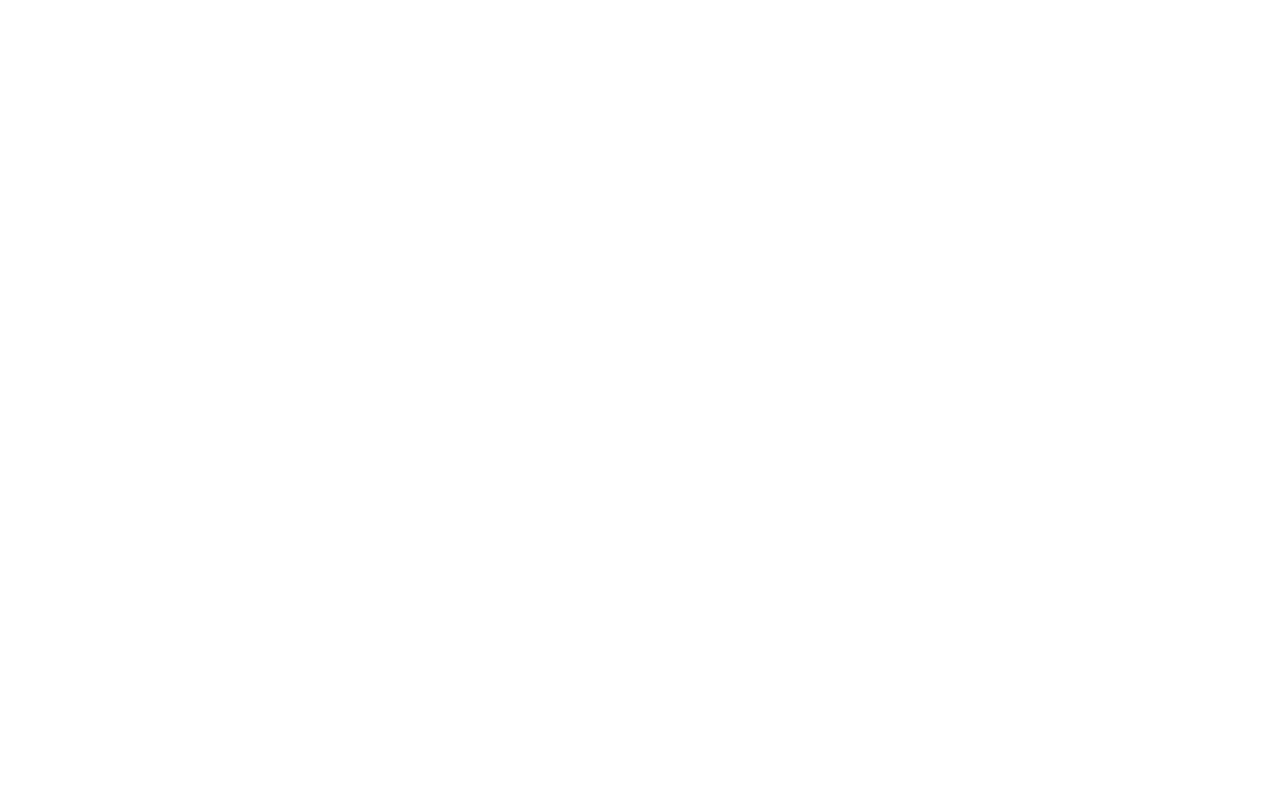
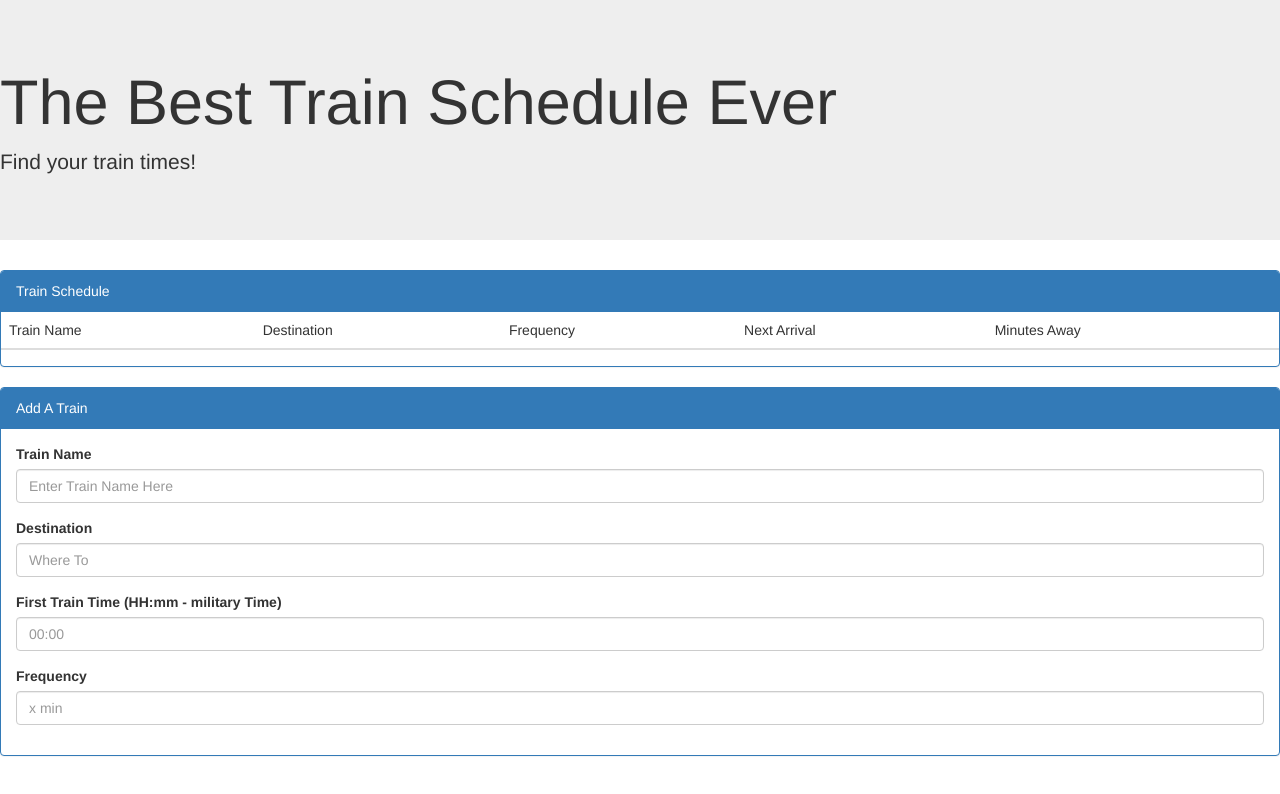
Before and after one commit to jricarte/Train-Firebase, a plain HTML site: page index.html in a window 1280 px wide. Drawn offline with nearby package versions, Linux system fonts and the light colour scheme.

Commit message:
Created basic wireframe to contain all train data parameters

```diff
--- /dev/null
+++ b/assets/css/reset.css
@@ -0,0 +1,48 @@
+/* http://meyerweb.com/eric/tools/css/reset/
+   v2.0 | 20110126
+   License: none (public domain)
+*/
+
+html, body, div, span, applet, object, iframe,
+h1, h2, h3, h4, h5, h6, p, blockquote, pre,
+a, abbr, acronym, address, big, cite, code,
+del, dfn, em, img, ins, kbd, q, s, samp,
+small, strike, strong, sub, sup, tt, var,
+b, u, i, center,
+dl, dt, dd, ol, ul, li,
+fieldset, form, label, legend,
+table, caption, tbody, tfoot, thead, tr, th, td,
+article, aside, canvas, details, embed,
+figure, figcaption, footer, header, hgroup,
+menu, nav, output, ruby, section, summary,
+time, mark, audio, video {
+	margin: 0;
+	padding: 0;
+	border: 0;
+	font-size: 100%;
+	font: inherit;
+	vertical-align: baseline;
+}
+/* HTML5 display-role reset for older browsers */
+article, aside, details, figcaption, figure,
+footer, header, hgroup, menu, nav, section {
+	display: block;
+}
+body {
+	line-height: 1;
+}
+ol, ul {
+	list-style: none;
+}
+blockquote, q {
+	quotes: none;
+}
+blockquote:before, blockquote:after,
+q:before, q:after {
+	content: '';
+	content: none;
+}
+table {
+	border-collapse: collapse;
+	border-spacing: 0;
+}
--- a/index.html
+++ b/index.html
@@ -1,15 +1,86 @@
-<!DOCTYPE html>
+<!doctype html>
 <html lang="en">
+
 <head>
     <meta charset="UTF-8">
-    <meta name="viewport" content="width=device-width, initial-scale=1.0">
-    <meta http-equiv="X-UA-Compatible" content="ie=edge">
-    <link rel="stylesheet" href="assets/css/style.css">
-    <title>Document</title>
+    <meta name="viewport"
+        content="width=device-width, user-scalable=no, initial-scale=1.0, maximum-scale=1.0, minimum-scale=1.0">
+    <link rel="stylesheet" type="text/css" href="assets/css/reset.css">
+
+    <link rel="stylesheet" type="text/css" href="assets/css/reset.css">
+    <link rel="stylesheet" type="text/css" href="https://maxcdn.bootstrapcdn.com/bootstrap/3.3.7/css/bootstrap.min.css">
+    <link rel="stylesheet" type="text/css" href="assets/css/style.css">
+
+    <title>Train Schedule</title>
 </head>
+
 <body>
+    <div class="jumbotron">
+        <h1>The Best Train Schedule Ever</h1>
+        <p> Find your train times! </p>
+    </div>
+
+    <div class="panel panel-primary">
+        <!-- Default panel contents -->
+        <div class="panel-heading">Train Schedule</div>
 
 
+        <!-- Table -->
+        <table class="table">
+            <thead>
+                <tr>
+                    <th> Train Name </th>
+                    <th> Destination </th>
+                    <th> Frequency </th>
+                    <th> Next Arrival </th>
+                    <th> Minutes Away </th>
+                </tr>
+            </thead>
+            <tbody>
+                <tr>
+                    <td> </td>
+                    <td> </td>
+                    <td> </td>
+                    <td> </td>
+                    <td> </td>
+                </tr>
+            </tbody>
+        </table>
+    </div>
+
+    <div class="panel panel-primary">
+        <!-- Default panel contents -->
+        <div class="panel-heading">Add A Train</div>
+        <div class="panel-body">
+            <div class="form-group">
+                <label for="idlink"> Train Name </label>
+                <input type="email" class="form-control" id="idlink" placeholder="Enter Train Name Here">
+            </div>
+
+            <div class="form-group">
+                <label for="idlink2">Destination</label>
+                <input type="password" class="form-control" id="idlink2" placeholder="Where To">
+            </div>
+
+            <div class="form-group">
+                <label for="idlink3"> First Train Time (HH:mm - military Time)</label>
+                <input type="password" class="form-control" id="idlink3" placeholder="00:00">
+            </div>
+
+            <div class="form-group">
+                <label for="idlink4">Frequency</label>
+                <input type="password" class="form-control" id="idlink4" placeholder="x min">
+            </div>
+        </div>
+
+
+    </div>
+
+    <script src="https://code.jquery.com/jquery-3.2.1.js"
+        integrity="sha256-DZAnKJ/6XZ9si04Hgrsxu/8s717jcIzLy3oi35EouyE=" crossorigin="anonymous"></script>
+    <script src="https://www.gstatic.com/firebasejs/6.6.1/firebase.js"></script>
+    <script src="https://www.gstatic.com/firebasejs/6.6.1/firebase.js"></script>
     <script src="assets/javascript/app.js"></script>
 </body>
+
 </html>
```
